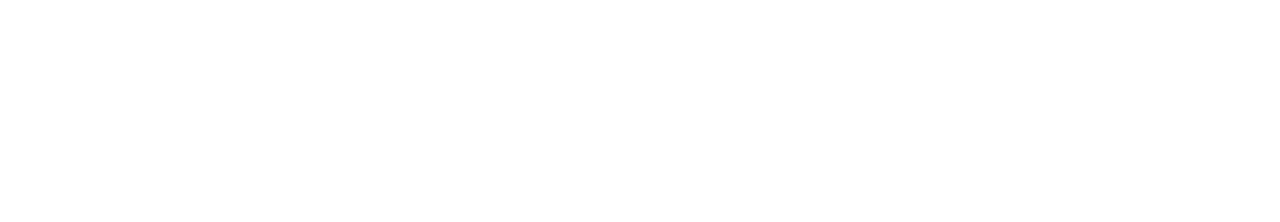
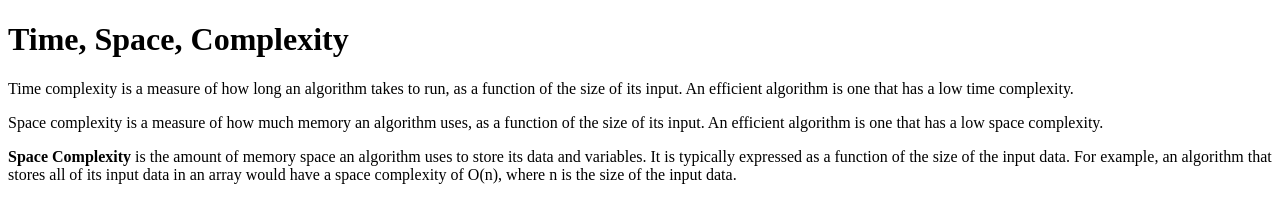
Before and after one commit to acciojob/time-and-space-complexity-shankhub01, a website: page main.html in a window 1280 px wide. Drawn offline with Linux system fonts and the light colour scheme.

Commit message:
created a submission

```diff
--- a/main.html
+++ b/main.html
@@ -8,6 +8,10 @@
 
 <body>
 	<!-- the entire body must be written by student -->
+	<h1>Time, Space, Complexity</h1>
+<p>Time complexity is a measure of how long an algorithm takes to run, as a function of the size of its input. An efficient algorithm is one that has a low time complexity.</p>
+<p>Space complexity is a measure of how much memory an algorithm uses, as a function of the size of its input. An efficient algorithm is one that has a low space complexity.</p>
+<p><b>Space Complexity</b> is the amount of memory space an algorithm uses to store its data and variables. It is typically expressed as a function of the size of the input data. For example, an algorithm that stores all of its input data in an array would have a space complexity of O(n), where n is the size of the input data.</p>
     <script type="text/javascript" src="./script.js">
 </script>
 
```
